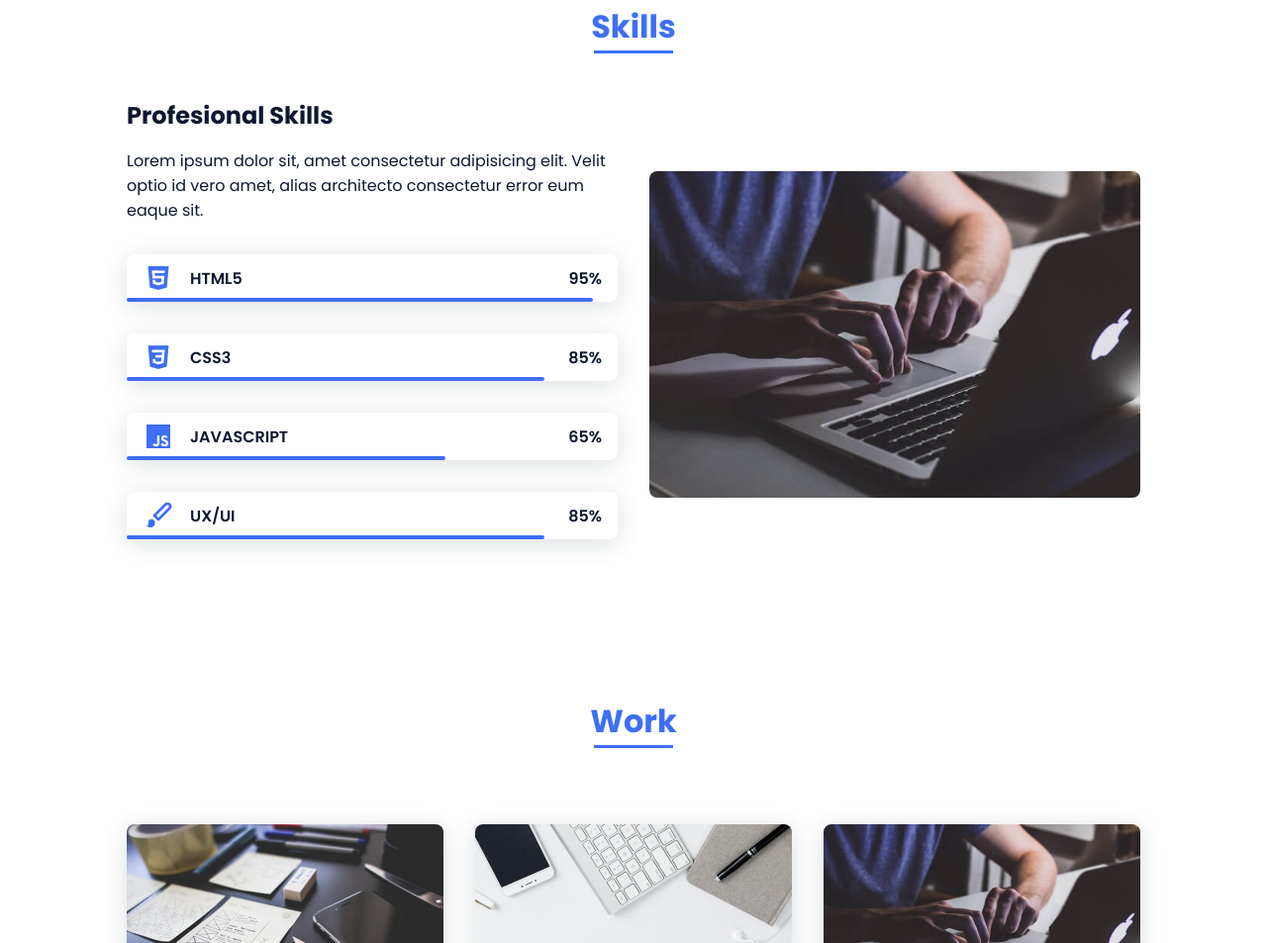
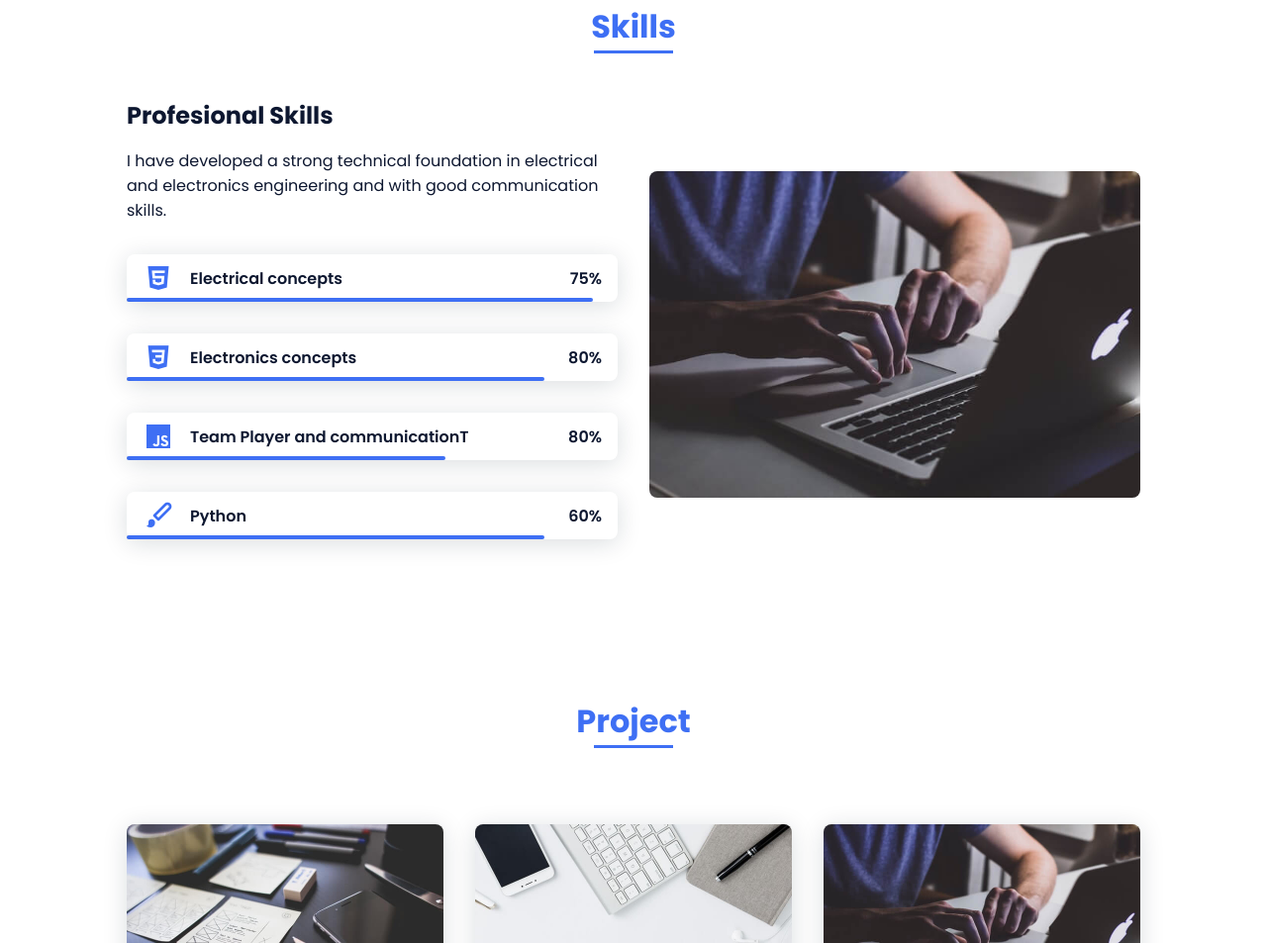
Before and after one commit to ShankarammalSabitha/Sabitha-PortFolio, a plain HTML site: page index.html in a window 1280 px wide. Shown: the part 1503-2456 px from the top of the page at 99% size. Drawn offline with nearby package versions, Linux system fonts and the light colour scheme.

Commit message:
Update index.html

```diff
--- a/index.html
+++ b/index.html
@@ -86,53 +86,53 @@
                 <div class="skills__container bd-grid">
                     <div>
                         <h2 class="skills__subtitle">Profesional Skills</h2>
-                        <p class="skills__text">Lorem ipsum dolor sit, amet consectetur adipisicing elit. Velit optio id vero amet, alias architecto consectetur error eum eaque sit.</p>
+                        <p class="skills__text">I have developed a strong technical foundation in electrical and electronics engineering and with good communication skills.</p>
                         <div class="skills__data">
                             <div class="skills__names">
                                 <i class='bx bxl-html5 skills__icon'></i>
-                                <span class="skills__name">HTML5</span>
+                                <span class="skills__name">Electrical concepts</span>
                             </div>
                             <div class="skills__bar skills__html">
 
                             </div>
                             <div>
-                                <span class="skills__percentage">95%</span>
+                                <span class="skills__percentage">75%</span>
                             </div>
                         </div>
                         <div class="skills__data">
                             <div class="skills__names">
                                 <i class='bx bxl-css3 skills__icon'></i>
-                                <span class="skills__name">CSS3</span>
+                                <span class="skills__name">Electronics concepts</span>
                             </div>
                             <div class="skills__bar skills__css">
 
                             </div>
                             <div>
-                                <span class="skills__percentage">85%</span>
+                                <span class="skills__percentage">80%</span>
                             </div>
                         </div>
                         <div class="skills__data">
                             <div class="skills__names">
                                 <i class='bx bxl-javascript skills__icon' ></i>
-                                <span class="skills__name">JAVASCRIPT</span>
+                                <span class="skills__name">Team Player and communicationT</span>
                             </div>
                             <div class="skills__bar skills__js">
 
                             </div>
                             <div>
-                                <span class="skills__percentage">65%</span>
+                                <span class="skills__percentage">80%</span>
                             </div>
                         </div>
                         <div class="skills__data">
                             <div class="skills__names">
                                 <i class='bx bxs-paint skills__icon'></i>
-                                <span class="skills__name">UX/UI</span>
+                                <span class="skills__name">Python</span>
                             </div>
                             <div class="skills__bar skills__ux">
 
                             </div>
                             <div>
-                                <span class="skills__percentage">85%</span>
+                                <span class="skills__percentage">60%</span>
                             </div>
                         </div>
                     </div>
@@ -145,7 +145,7 @@
 
             <!--===== WORK =====-->
             <section class="work section" id="work">
-                <h2 class="section-title">Work</h2>
+                <h2 class="section-title">Project </h2>
 
                 <div class="work__container bd-grid">
                     <a href="" class="work__img">
```
